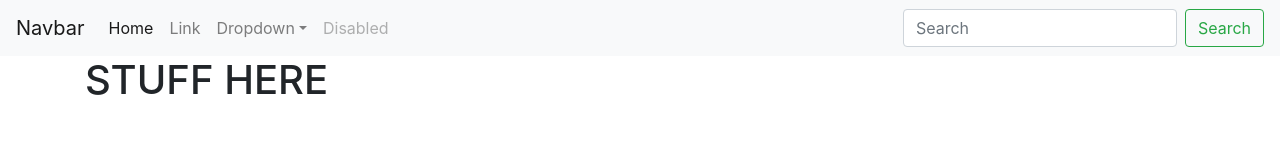
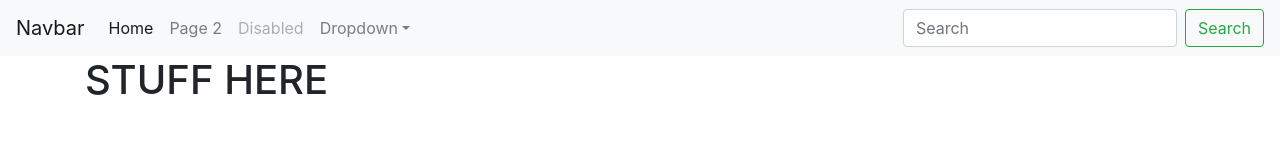
Before and after one commit to davidhartman00/Nonfat_Media, a React (Create React App) app in the folder nonfat_media/: page / in a window 1280 px wide. Shown: the top 160 px of the page. Built offline with nearby package versions, Linux system fonts and the light colour scheme.

Commit message:
changed nav bar

```diff
--- a/nonfat_media/src/components/Navigation.js
+++ b/nonfat_media/src/components/Navigation.js
@@ -3,14 +3,34 @@ import React from 'react';
 const NavItem = props =>{
     const pageURI = window.location.pathname + window.location.search
     const liClassName = (props.path === pageURI) ? "nav-item active": "nav-item";
+    const aClassName = props.disabled ? "nav-link disabled": "nav-link";
     return(
         <li className={liClassName}>
-            <a href={props.path} className="nav-link" >
+            <a href={props.path} className={aClassName} >
             {props.name}
             {(props.path === pageURI) ? (<span className="sr-only">(current)</span>) : ""}
             </a>
         </li>
     );
+}
+
+class NavDropdown extends React.Component{
+    render(){
+        return(
+            <li className="nav-item dropdown">
+                <a className="nav-link dropdown-toggle" href="/" id="navbarDropdown" role="button" data-toggle="dropdown" aria-haspopup="true" aria-expanded="false">
+                    Dropdown
+                            </a>
+                <div className="dropdown-menu" aria-labelledby="navbarDropdown">
+                    <a className="dropdown-item" href="/">Action</a>
+                    <a className="dropdown-item" href="/">Another action</a>
+                    <div className="dropdown-divider"></div>
+                    <a className="dropdown-item" href="/">Something else here</a>
+                </div>
+            </li>
+
+        )
+    }
 }
 
 class Navigation extends React.Component{
@@ -24,12 +44,9 @@ class Navigation extends React.Component{
 
                 <div className="collapse navbar-collapse" id="navbarSupportedContent">
                     <ul className="navbar-nav mr-auto">
-                        <li className="nav-item active">
-                            <a className="nav-link" href="/">Home <span className="sr-only">(current)</span></a>
-                        </li>
-                        <li className="nav-item">
-                            <a className="nav-link" href="/">Link</a>
-                        </li>
+                        <NavItem path="/" name="Home"/>
+                        <NavItem path="/page2" name="Page 2"/>
+                        <NavItem path="/page3" name="Disabled" disabled="true"/>
                         <li className="nav-item dropdown">
                             <a className="nav-link dropdown-toggle" href="/" id="navbarDropdown" role="button" data-toggle="dropdown" aria-haspopup="true" aria-expanded="false">
                                 Dropdown
@@ -41,9 +58,9 @@ class Navigation extends React.Component{
                                 <a className="dropdown-item" href="/">Something else here</a>
                             </div>
                         </li>
-                        <li className="nav-item">
+                        {/* <li className="nav-item">
                             <a className="nav-link disabled" href="/">Disabled</a>
-                        </li>
+                        </li> */}
                     </ul>
                     <form className="form-inline my-2 my-lg-0">
                         <input className="form-control mr-sm-2" type="search" placeholder="Search" aria-label="Search"/>
```
